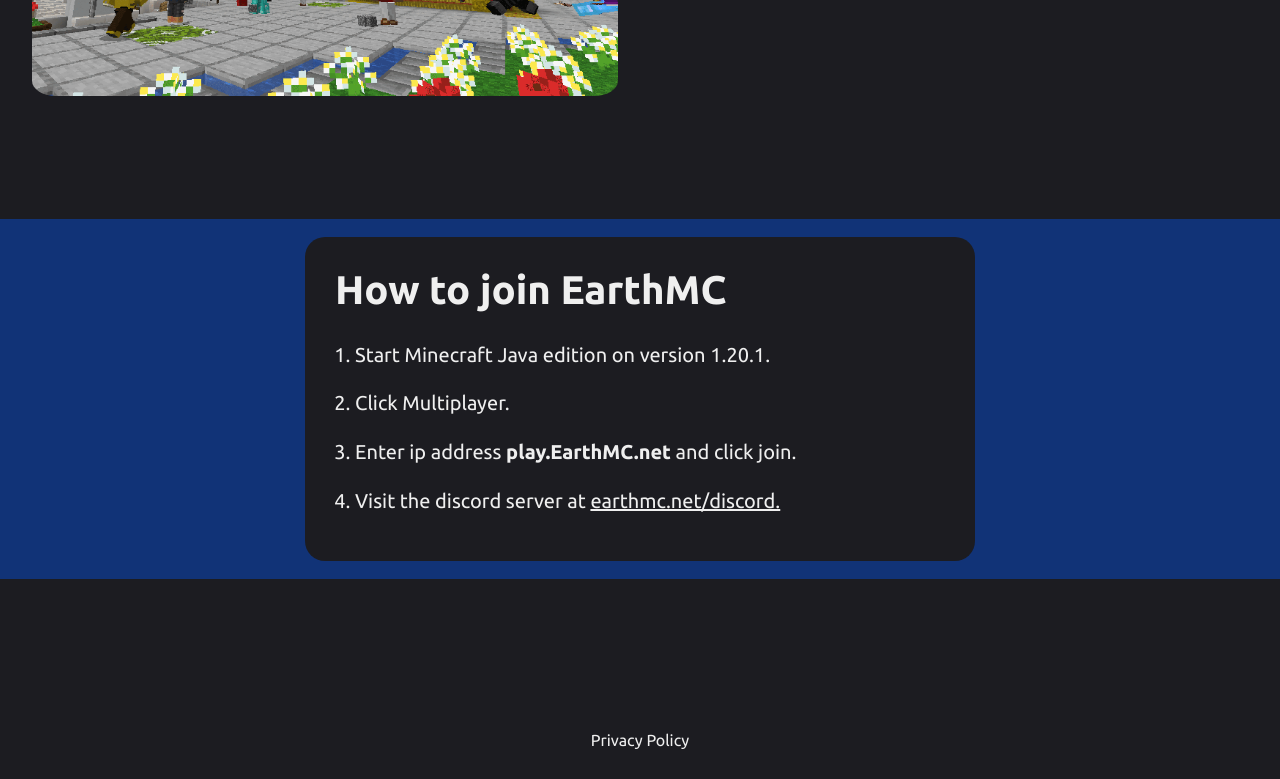
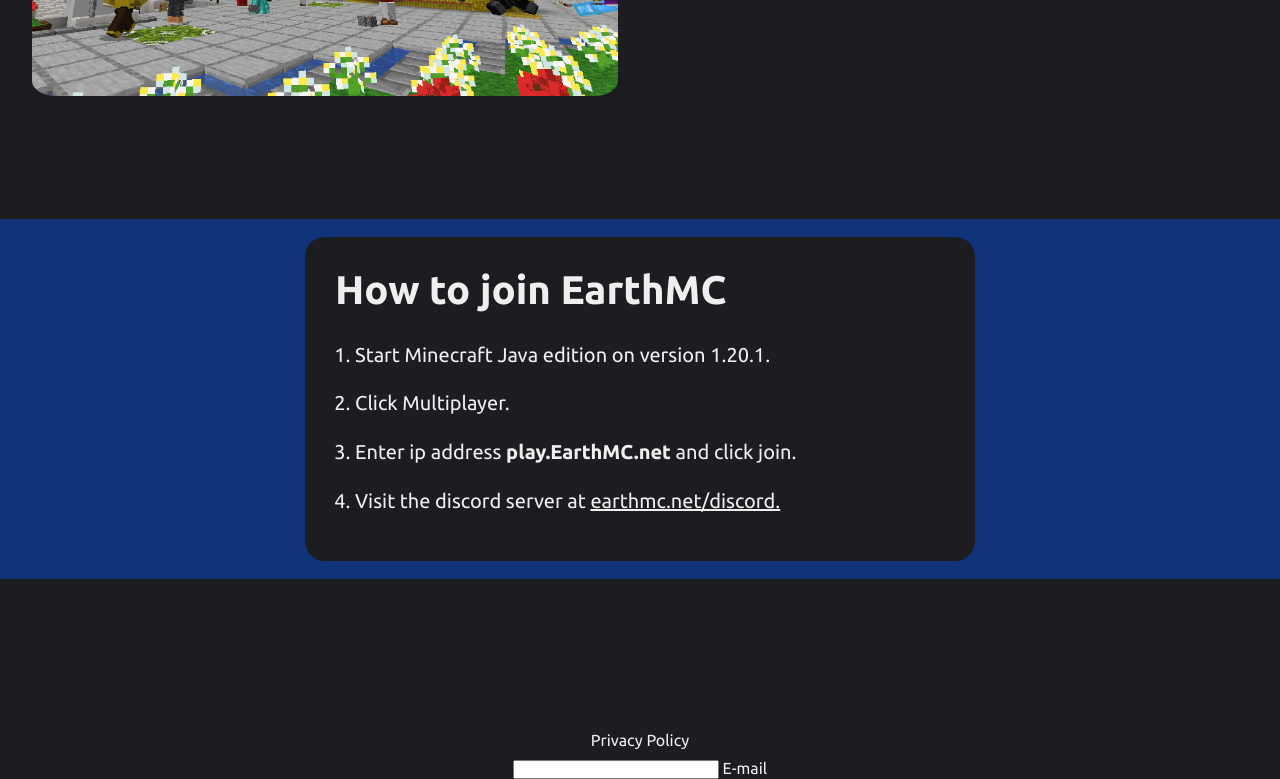
Before and after one commit to Krzysztof-Pilarski/EarthMC-website, a plain HTML site: page index.html in a window 1280 px wide. Shown: the part 2588-3367 px from the top of the page. Drawn offline with Linux system fonts and the light colour scheme; animation ran at ten frames a second.

Commit message:
form added

```diff
--- a/index.html
+++ b/index.html
@@ -156,7 +156,10 @@
     <section id="privacy-policy">
       <a href="https://earthmc.net/privacy">Privacy Policy</a>
     </section>
-
+    <section id="earthmcform">
+      <input type="text" required="required">
+      <span>E-mail</span>
+    </section>
   </main>
 
   <script src="script/copy.js"></script>
```
